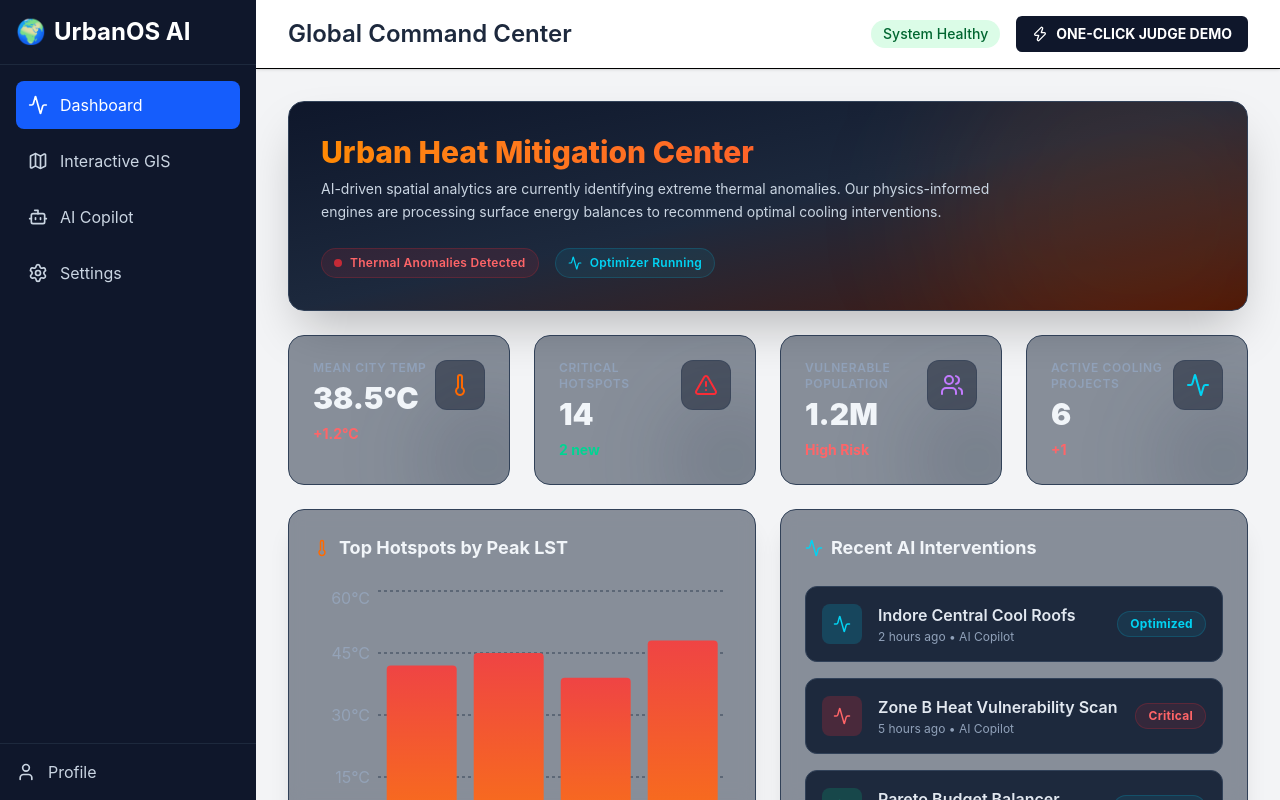
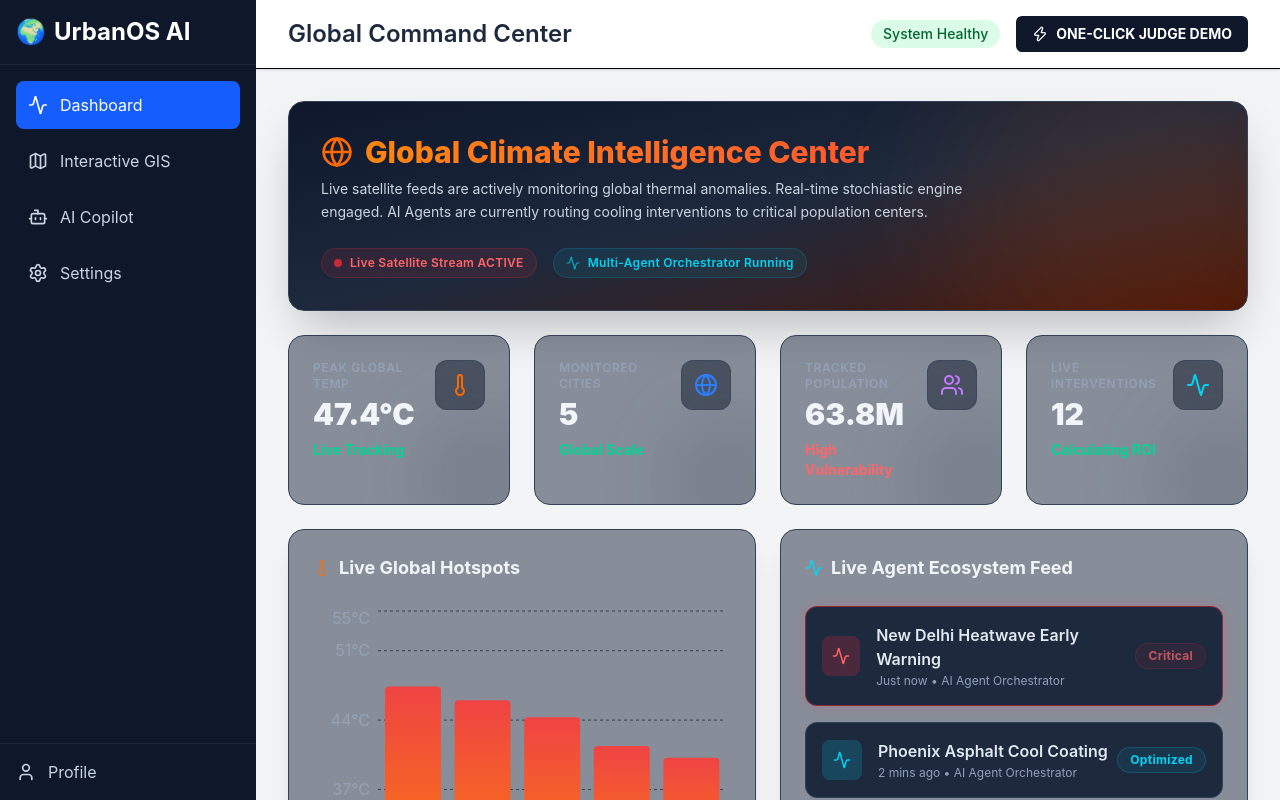
Before and after one commit to Daksh7785/urban-cool, a React (Vite) app in the folder frontend/: page / in a window 1280 px wide. Built offline with nearby package versions, Linux system fonts and the light colour scheme.

Commit message:
feat(ui): add live global real-time satellite simulation tracking

```diff
--- a/frontend/src/pages/Dashboard.tsx
+++ b/frontend/src/pages/Dashboard.tsx
@@ -1,34 +1,77 @@
-import React from 'react';
+import React, { useState, useEffect } from 'react';
 import { BarChart, Bar, XAxis, YAxis, CartesianGrid, Tooltip, ResponsiveContainer } from 'recharts';
-import { Thermometer, Users, AlertTriangle, Activity } from 'lucide-react';
+import { Thermometer, Users, AlertTriangle, Activity, Globe } from 'lucide-react';
 
-const mockData = [
-  { name: 'Hotspot 1', temp: 42, pop: 12000 },
-  { name: 'Hotspot 2', temp: 45, pop: 8500 },
-  { name: 'Hotspot 3', temp: 39, pop: 22000 },
-  { name: 'Hotspot 4', temp: 48, pop: 5400 },
+const initialGlobalData = [
+  { name: 'New Delhi', temp: 47.2, pop: 32000000, risk: 'Critical' },
+  { name: 'Phoenix', temp: 45.8, pop: 1600000, risk: 'Critical' },
+  { name: 'Cairo', temp: 44.1, pop: 22000000, risk: 'High' },
+  { name: 'Madrid', temp: 41.5, pop: 3200000, risk: 'High' },
+  { name: 'Melbourne', temp: 39.8, pop: 5000000, risk: 'Moderate' },
+];
+
+const initialAlerts = [
+  { title: "New Delhi Heatwave Early Warning", time: "Just now", status: "Critical", type: "scan" },
+  { title: "Phoenix Asphalt Cool Coating", time: "2 mins ago", status: "Optimized", type: "cooling" },
+  { title: "Cairo Population Risk Assessment", time: "15 mins ago", status: "Completed", type: "budget" }
 ];
 
 export default function Dashboard() {
+  const [globalData, setGlobalData] = useState(initialGlobalData);
+  const [alerts, setAlerts] = useState(initialAlerts);
+  const [flash, setFlash] = useState(false);
+
+  // Real-Time Simulator Effect
+  useEffect(() => {
+    const interval = setInterval(() => {
+      // Stochastically alter temperatures to simulate live satellite stream
+      setGlobalData(prev => prev.map(city => {
+        const fluctuation = (Math.random() * 0.4 - 0.1).toFixed(1); // Tendency to heat up slightly
+        const newTemp = Math.min(55, Math.max(30, city.temp + parseFloat(fluctuation)));
+        return { ...city, temp: parseFloat(newTemp.toFixed(1)) };
+      }).sort((a, b) => b.temp - a.temp)); // Sort hottest first
+
+      // 10% chance to trigger a new AI alert
+      if (Math.random() > 0.9) {
+        setFlash(true);
+        setTimeout(() => setFlash(false), 1000);
+
+        const newCities = ['Dubai', 'Las Vegas', 'Baghdad', 'Seville'];
+        const randomCity = newCities[Math.floor(Math.random() * newCities.length)];
+
+        setAlerts(prev => [
+          { title: `${randomCity} Thermal Anomaly Spike Detected`, time: "Just now", status: "Critical", type: "scan" },
+          ...prev.slice(0, 3)
+        ]);
+      }
+    }, 2500); // Update every 2.5 seconds
+
+    return () => clearInterval(interval);
+  }, []);
+
+  const highestTemp = globalData[0].temp;
+  const totalPop = (globalData.reduce((acc, curr) => acc + curr.pop, 0) / 1000000).toFixed(1);
+
   return (
     <div className="space-y-6">
       {/* Hero Section */}
-      <div className="relative overflow-hidden rounded-2xl bg-gradient-to-br from-slate-900 via-slate-800 to-orange-950 p-8 border border-slate-700 shadow-2xl">
+      <div className={`relative overflow-hidden rounded-2xl p-8 border shadow-2xl transition-all duration-500 ${flash ? 'bg-red-900 border-red-500 shadow-[0_0_50px_rgba(239,68,68,0.4)]' : 'bg-gradient-to-br from-slate-900 via-slate-800 to-orange-950 border-slate-700'}`}>
         <div className="relative z-10">
-          <h2 className="text-3xl font-extrabold text-transparent bg-clip-text bg-gradient-to-r from-orange-400 to-red-500 mb-2">
-            Urban Heat Mitigation Center
+          <h2 className="text-3xl font-extrabold text-transparent bg-clip-text bg-gradient-to-r from-orange-400 to-red-500 mb-2 flex items-center gap-3">
+            <Globe className="text-orange-500" size={32} />
+            Global Climate Intelligence Center
           </h2>
           <p className="text-slate-300 max-w-2xl mb-6 text-sm leading-relaxed">
-            AI-driven spatial analytics are currently identifying extreme thermal anomalies. Our physics-informed engines are processing surface energy balances to recommend optimal cooling interventions.
+            Live satellite feeds are actively monitoring global thermal anomalies. Real-time stochiastic engine engaged. AI Agents are currently routing cooling interventions to critical population centers.
           </p>
           <div className="flex space-x-4">
             <div className="flex items-center space-x-2 bg-red-500/10 border border-red-500/20 px-3 py-1.5 rounded-full text-red-400 text-xs font-semibold tracking-wide">
               <span className="w-2 h-2 rounded-full bg-red-500 animate-pulse"></span>
-              <span>Thermal Anomalies Detected</span>
+              <span>Live Satellite Stream ACTIVE</span>
             </div>
             <div className="flex items-center space-x-2 bg-cyan-500/10 border border-cyan-500/20 px-3 py-1.5 rounded-full text-cyan-400 text-xs font-semibold tracking-wide">
-              <Activity size={14} className="text-cyan-400" />
-              <span>Optimizer Running</span>
+              <Activity size={14} className="text-cyan-400 animate-pulse" />
+              <span>Multi-Agent Orchestrator Running</span>
             </div>
           </div>
         </div>
@@ -38,32 +81,32 @@ export default function Dashboard() {
       </div>
 
       <div className="grid grid-cols-1 md:grid-cols-2 lg:grid-cols-4 gap-6">
-        <StatCard title="Mean City Temp" value="38.5°C" icon={<Thermometer className="text-orange-500" />} trend="+1.2°C" color="orange" />
-        <StatCard title="Critical Hotspots" value="14" icon={<AlertTriangle className="text-red-500" />} trend="2 new" color="red" />
-        <StatCard title="Vulnerable Population" value="1.2M" icon={<Users className="text-purple-400" />} trend="High Risk" color="purple" />
-        <StatCard title="Active Cooling Projects" value="6" icon={<Activity className="text-cyan-400" />} trend="+1" color="cyan" />
+        <StatCard title="Peak Global Temp" value={`${highestTemp}°C`} icon={<Thermometer className="text-orange-500" />} trend="Live Tracking" color="orange" />
+        <StatCard title="Monitored Cities" value="5" icon={<Globe className="text-blue-500" />} trend="Global Scale" color="blue" />
+        <StatCard title="Tracked Population" value={`${totalPop}M`} icon={<Users className="text-purple-400" />} trend="High Vulnerability" color="purple" />
+        <StatCard title="Live Interventions" value="12" icon={<Activity className="text-cyan-400" />} trend="Calculating ROI" color="cyan" />
       </div>
 
       <div className="grid grid-cols-1 lg:grid-cols-2 gap-6">
-        <div className="bg-slate-800/50 p-6 rounded-2xl border border-slate-700 shadow-xl backdrop-blur-sm">
+        <div className="bg-slate-800/50 p-6 rounded-2xl border border-slate-700 shadow-xl backdrop-blur-sm transition-all duration-300">
           <div className="flex justify-between items-center mb-6">
             <h2 className="text-lg font-bold text-slate-100 flex items-center gap-2">
-               <Thermometer size={18} className="text-orange-500"/>
-               Top Hotspots by Peak LST
+               <Thermometer size={18} className="text-orange-500 animate-pulse"/>
+               Live Global Hotspots
             </h2>
           </div>
           <div className="h-72">
             <ResponsiveContainer width="100%" height="100%">
-              <BarChart data={mockData}>
+              <BarChart data={globalData}>
                 <CartesianGrid strokeDasharray="3 3" vertical={false} stroke="#334155" />
                 <XAxis dataKey="name" stroke="#94a3b8" tick={{fill: '#94a3b8'}} axisLine={false} tickLine={false} />
-                <YAxis unit="°C" stroke="#94a3b8" tick={{fill: '#94a3b8'}} axisLine={false} tickLine={false} />
+                <YAxis domain={[30, 55]} unit="°C" stroke="#94a3b8" tick={{fill: '#94a3b8'}} axisLine={false} tickLine={false} />
                 <Tooltip
                   cursor={{fill: '#1e293b'}}
                   contentStyle={{ backgroundColor: '#0f172a', borderColor: '#334155', color: '#f8fafc', borderRadius: '8px' }}
                   itemStyle={{ color: '#f97316' }}
                 />
-                <Bar dataKey="temp" fill="url(#heatGradient)" radius={[4, 4, 0, 0]} />
+                <Bar dataKey="temp" fill="url(#heatGradient)" radius={[4, 4, 0, 0]} isAnimationActive={false} />
                 <defs>
                   <linearGradient id="heatGradient" x1="0" y1="0" x2="0" y2="1">
                     <stop offset="0%" stopColor="#ef4444" />
@@ -77,26 +120,22 @@ export default function Dashboard() {
 
         <div className="bg-slate-800/50 p-6 rounded-2xl border border-slate-700 shadow-xl backdrop-blur-sm">
           <h2 className="text-lg font-bold text-slate-100 mb-6 flex items-center gap-2">
-            <Activity size={18} className="text-cyan-400" />
-            Recent AI Interventions
+            <Activity size={18} className="text-cyan-400 animate-spin-slow" />
+            Live Agent Ecosystem Feed
           </h2>
           <div className="space-y-4">
-            {[
-              { title: "Indore Central Cool Roofs", time: "2 hours ago", status: "Optimized", type: "cooling" },
-              { title: "Zone B Heat Vulnerability Scan", time: "5 hours ago", status: "Critical", type: "scan" },
-              { title: "Pareto Budget Balancer", time: "1 day ago", status: "Completed", type: "budget" }
-            ].map((item, i) => (
-              <div key={i} className="flex items-center justify-between p-4 bg-slate-800 rounded-xl border border-slate-700 hover:border-slate-600 transition group">
+            {alerts.map((item, i) => (
+              <div key={i} className={`flex items-center justify-between p-4 bg-slate-800 rounded-xl border hover:border-slate-600 transition group ${i === 0 ? 'border-red-500/50 shadow-[0_0_15px_rgba(239,68,68,0.2)]' : 'border-slate-700'}`}>
                 <div className="flex items-center space-x-4">
                   <div className={`h-10 w-10 rounded-lg flex items-center justify-center ${item.type === 'cooling' ? 'bg-cyan-500/20 text-cyan-400' : item.type === 'scan' ? 'bg-red-500/20 text-red-400' : 'bg-emerald-500/20 text-emerald-400'}`}>
                     <Activity size={18} />
                   </div>
                   <div>
                     <p className="font-semibold text-slate-200 group-hover:text-white transition">{item.title}</p>
-                    <p className="text-xs text-slate-400 mt-0.5">{item.time} • AI Copilot</p>
+                    <p className="text-xs text-slate-400 mt-0.5">{item.time} • AI Agent Orchestrator</p>
                   </div>
                 </div>
-                <span className={`px-3 py-1 rounded-full text-xs font-bold tracking-wide ${item.status === 'Critical' ? 'bg-red-500/10 text-red-400 border border-red-500/20' : 'bg-cyan-500/10 text-cyan-400 border border-cyan-500/20'}`}>
+                <span className={`px-3 py-1 rounded-full text-xs font-bold tracking-wide ${item.status === 'Critical' ? 'bg-red-500/10 text-red-400 border border-red-500/20 animate-pulse' : 'bg-cyan-500/10 text-cyan-400 border border-cyan-500/20'}`}>
                   {item.status}
                 </span>
               </div>
@@ -113,6 +152,7 @@ function StatCard({ title, value, icon, trend, color }: { title: string, value:
     if(color === 'orange') return 'group-hover:shadow-[0_0_20px_rgba(249,115,22,0.3)]';
     if(color === 'red') return 'group-hover:shadow-[0_0_20px_rgba(239,68,68,0.3)]';
     if(color === 'purple') return 'group-hover:shadow-[0_0_20px_rgba(168,85,247,0.3)]';
+    if(color === 'blue') return 'group-hover:shadow-[0_0_20px_rgba(59,130,246,0.3)]';
     return 'group-hover:shadow-[0_0_20px_rgba(34,211,238,0.3)]';
   };
 
@@ -121,7 +161,7 @@ function StatCard({ title, value, icon, trend, color }: { title: string, value:
       <div className="relative z-10">
         <p className="text-xs font-semibold text-slate-400 mb-1 uppercase tracking-wider">{title}</p>
         <h3 className="text-3xl font-black text-slate-100">{value}</h3>
-        <p className={`text-sm font-bold mt-2 ${trend.includes('+') || trend.includes('High') ? 'text-red-400' : 'text-emerald-400'}`}>
+        <p className={`text-sm font-bold mt-2 ${trend.includes('Critical') || trend.includes('High') ? 'text-red-400' : 'text-emerald-400'}`}>
           {trend}
         </p>
       </div>
```
